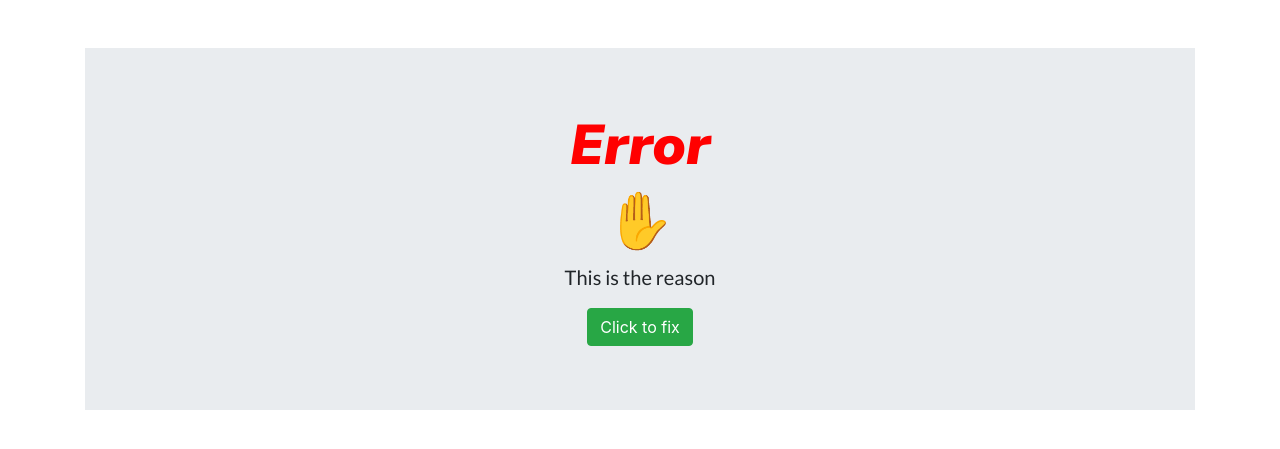
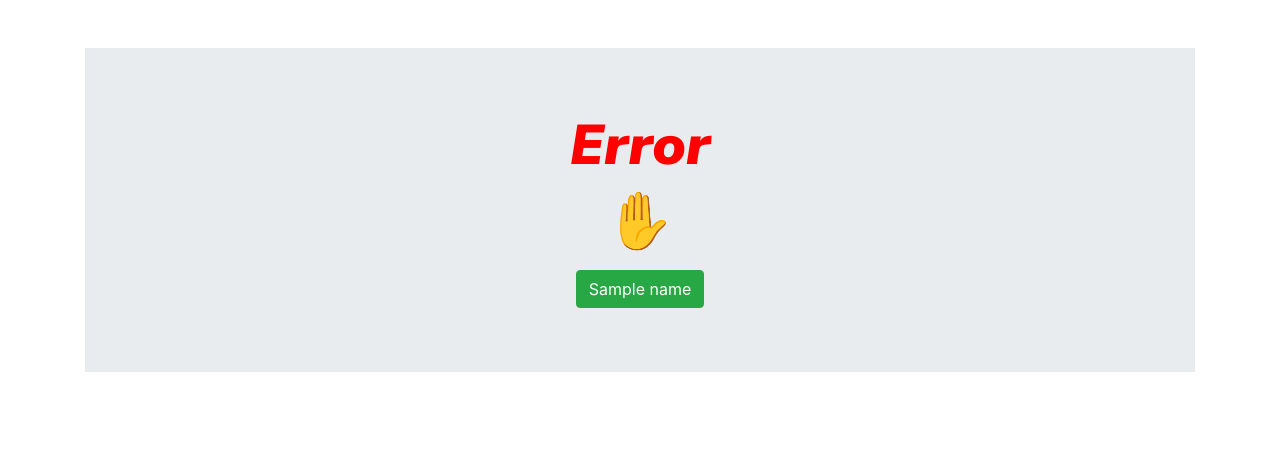
Before and after one commit to d-shaktiranjan/E_Note_Book, a Django app: template templates/error.html in a window 1280 px wide. Shown: the part 56-505 px from the top of the page. Run offline with Django 3.2, Linux system fonts and the light colour scheme; the template is opened without the code that fills it: most values are stand-ins (such as "Sample title", 1, 10 or a date in 2020).

Commit message:
error def added

```diff
--- a/templates/error.html
+++ b/templates/error.html
@@ -26,8 +26,8 @@ Error
         <div class="container">
             <h1 class="display-4" id="h1Main">Error</h1>
             <h1 class="display-4">✋</h1>
-            <p class="lead">This is the reason</p>
-            <button type="button" class="btn btn-success">Click to fix</button>
+            <p class="lead"><h3>{{msg}}</h3></p>
+            <button type="button" class="btn btn-success" onclick="window.location.href='{{link}}'">{{name}}</button>
         </div>
     </div>
 </div>
```
Also changed, not shown: home/views.py (+9 -0 lines).
